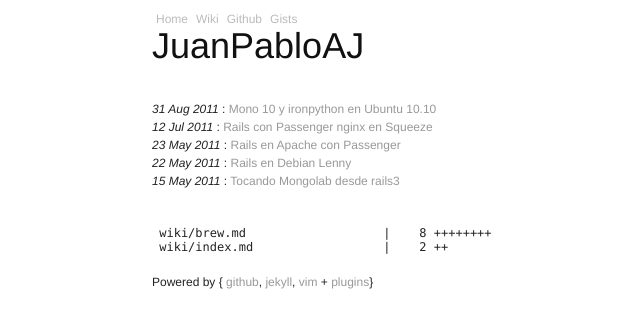
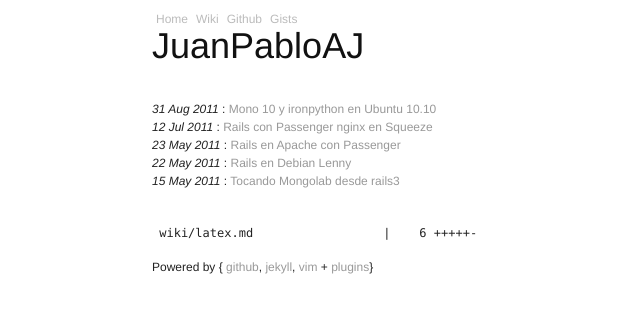
Before and after one commit to juanpabloaj/juanpabloaj.github.com, a Jekyll site: the page built from index.html, in a window 1280 px wide. Shown: the top 328 px of the page, without its empty margins (13-653 px from the left). Built offline with Jekyll 4.4.1, drawn with Linux system fonts in a browser that asks for light colours; Markdown is read by kramdown in place of the engine named in the settings.

Commit message:
wiki:latex: entre comillas dobles

```diff
--- a/_includes/gitDiffStat.markdown
+++ b/_includes/gitDiffStat.markdown
@@ -1,2 +1 @@
- wiki/brew.md                   |    8 ++++++++
- wiki/index.md                  |    2 ++
+ wiki/latex.md                  |    6 +++++-
```
Also changed, not shown: wiki/latex.md (+4 -0 lines).
